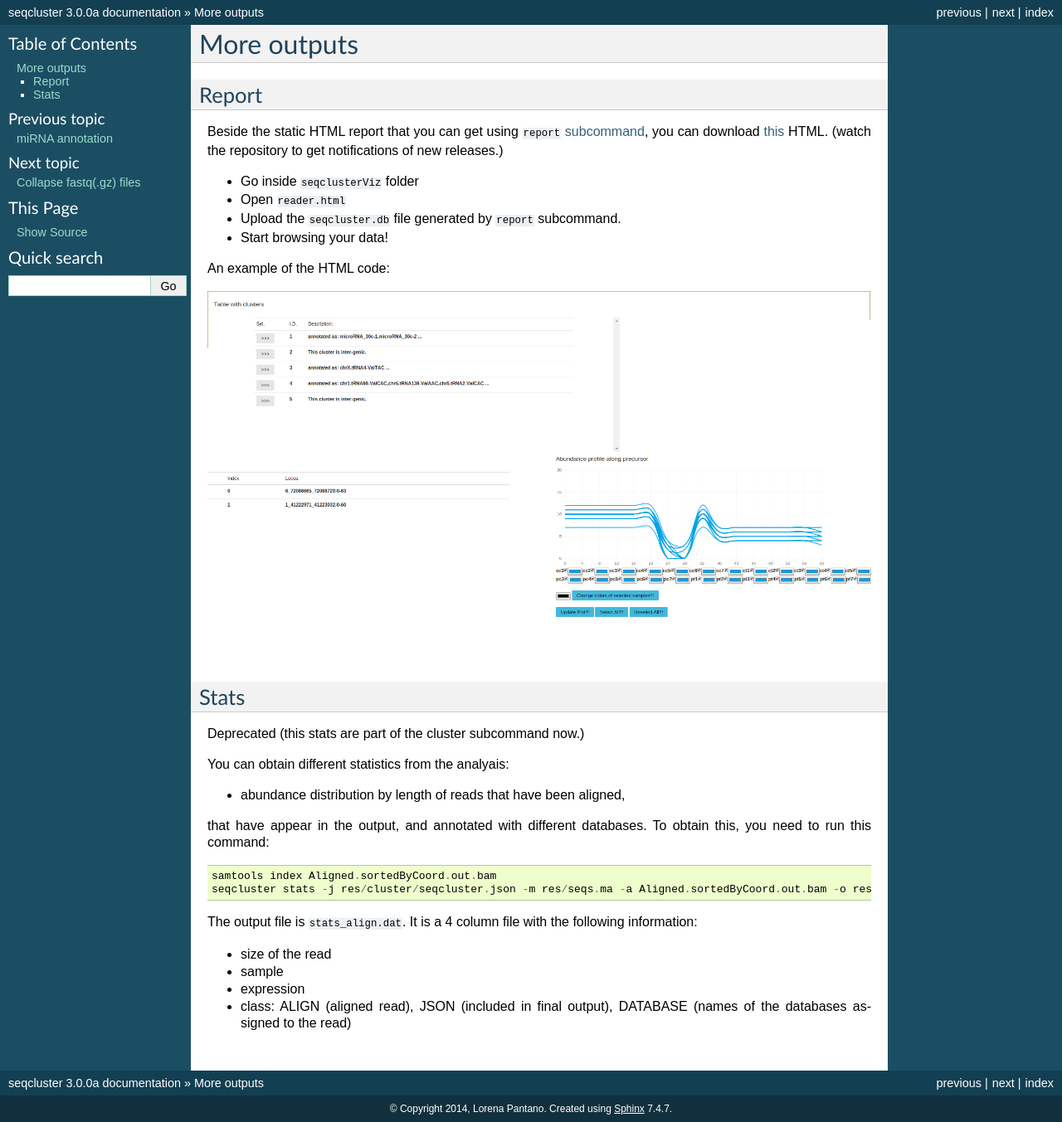
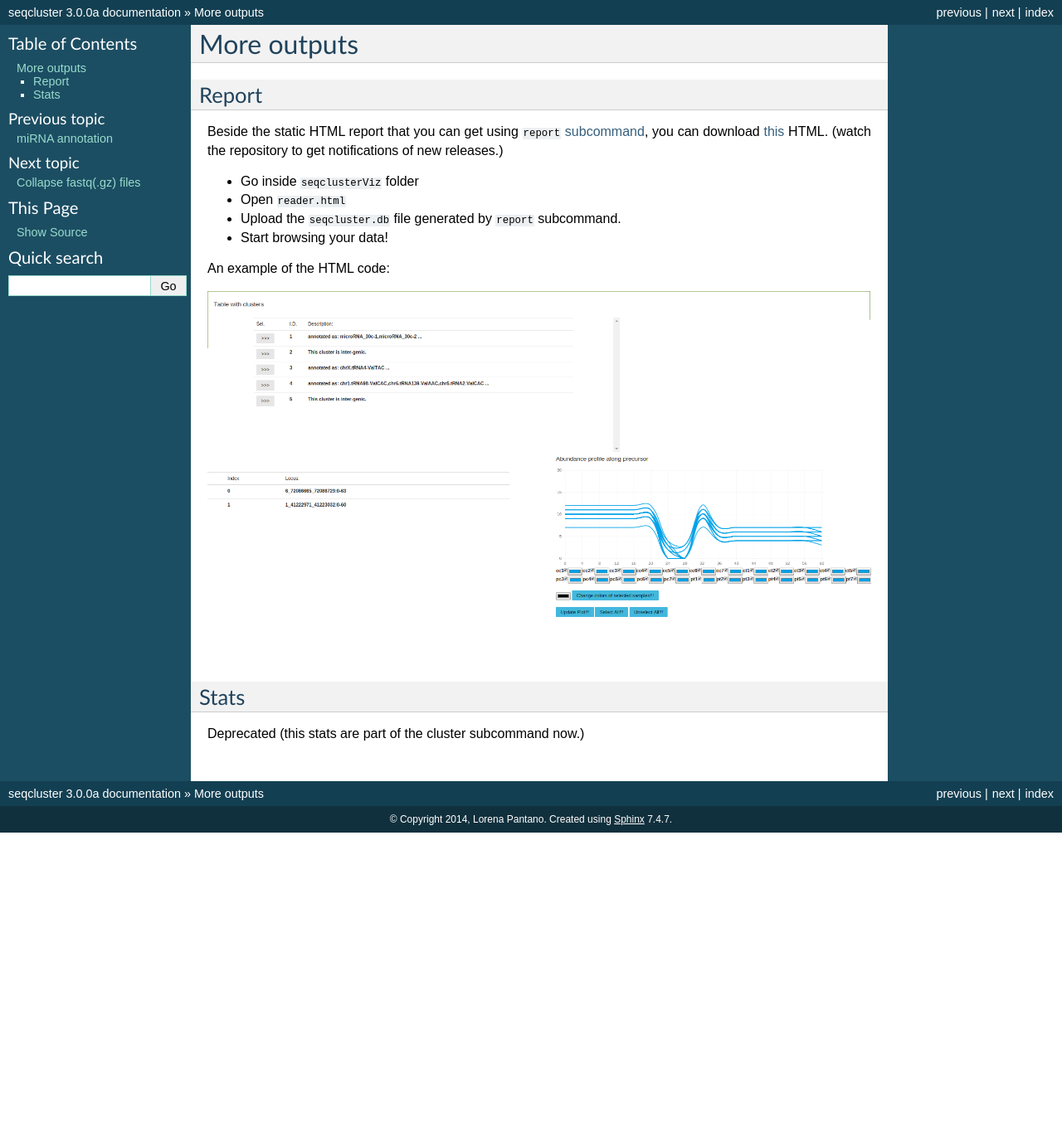
Before and after one commit to lpantano/seqcluster, a Sphinx documentation site: the page built from doc/source/more_outputs.rst, in a window 1280 px wide. Shown: the whole page at 83% size. Built offline with Sphinx 7.4.7, drawn with Linux system fonts in a browser that asks for light colours; after the commit the page ends 1004 px from its top, so only the background shows below that.

Commit message:
Remove unused command [skip CI]

```diff
--- a/doc/source/more_outputs.rst
+++ b/doc/source/more_outputs.rst
@@ -24,19 +24,3 @@ Stats
 ========
 
 Deprecated (this stats are part of the cluster subcommand now.)
-
-You can obtain different statistics from the analyais:
-
-* abundance distribution by length of reads that have been aligned,
-that have appear in the output, and annotated with different databases.
-To obtain this, you need to run this command::
-
-    samtools index Aligned.sortedByCoord.out.bam
-    seqcluster stats -j res/cluster/seqcluster.json -m res/seqs.ma -a Aligned.sortedByCoord.out.bam -o res/stats
-
-The output file is ``stats_align.dat``. It is a 4 column file with the following information:
-
-* size of the read
-* sample
-* expression
-* class: ALIGN (aligned  read), JSON (included in final output), DATABASE (names of the databases assigned to the read)
```
